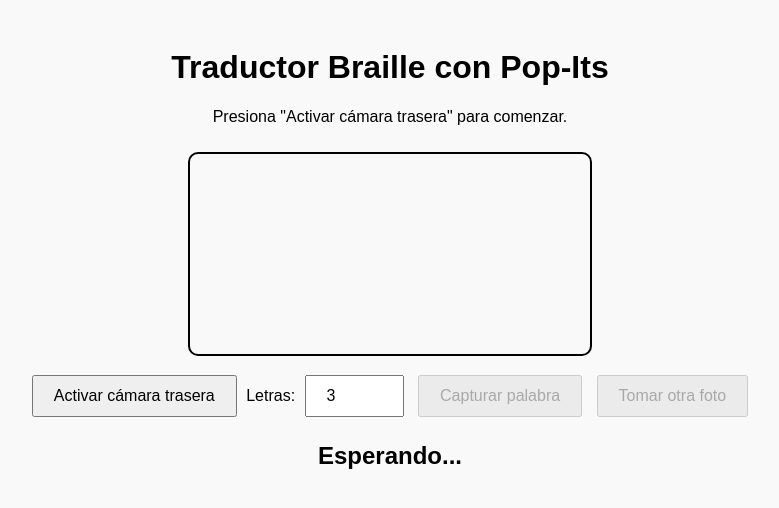
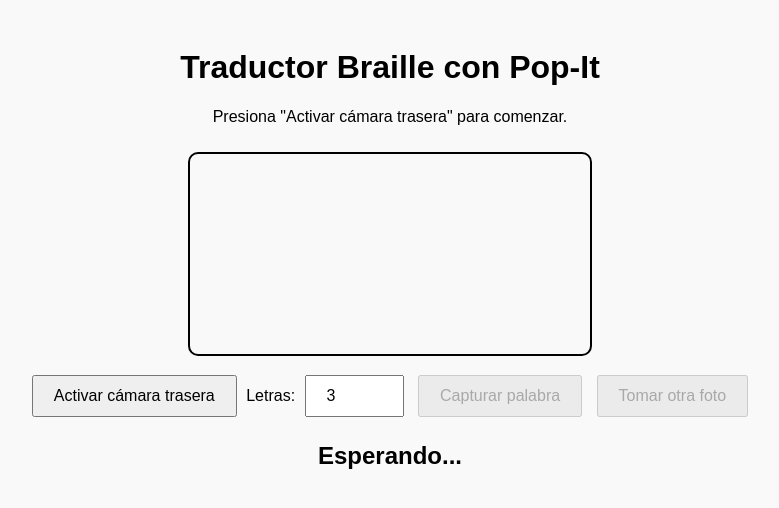
Before and after one commit to AnaL11/traductor, a plain HTML site: page index.html in a window 1280 px wide. Shown: the whole page, without its empty margins (250-1029 px from the left). Drawn offline with Linux system fonts and the light colour scheme.

Commit message:
Update index.html

```diff
--- a/index.html
+++ b/index.html
@@ -2,7 +2,7 @@
 <html lang="es">
 <head>
   <meta charset="UTF-8">
-  <title>Traductor Braille Pop-Its</title>
+  <title>Traductor Braille Pop-It</title>
   <style>
     body {
       font-family: sans-serif;
@@ -27,7 +27,7 @@
 </head>
 <body>
 
-  <h1>Traductor Braille con Pop-Its</h1>
+  <h1>Traductor Braille con Pop-It</h1>
   <p id="instructions" aria-live="polite">Presiona "Activar cámara trasera" para comenzar.</p>
 
   <video id="video" autoplay playsinline></video>
```
